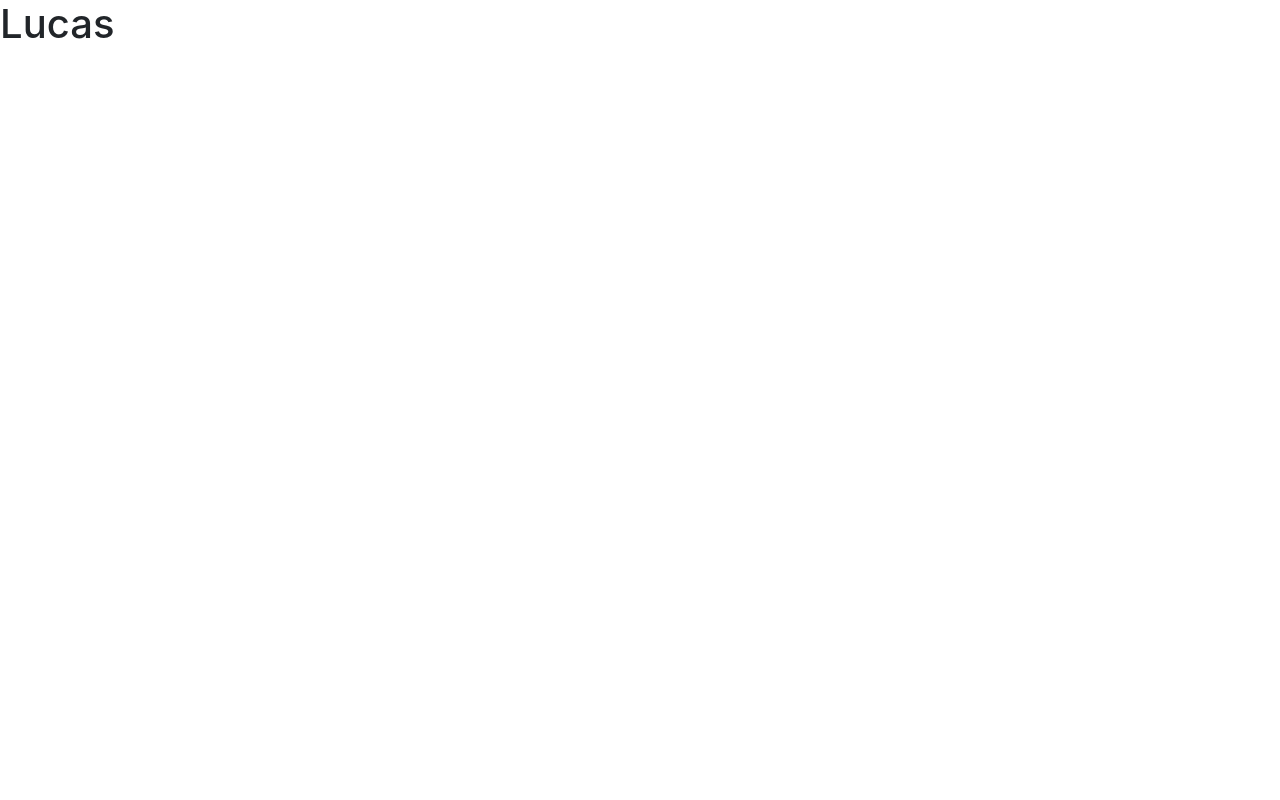
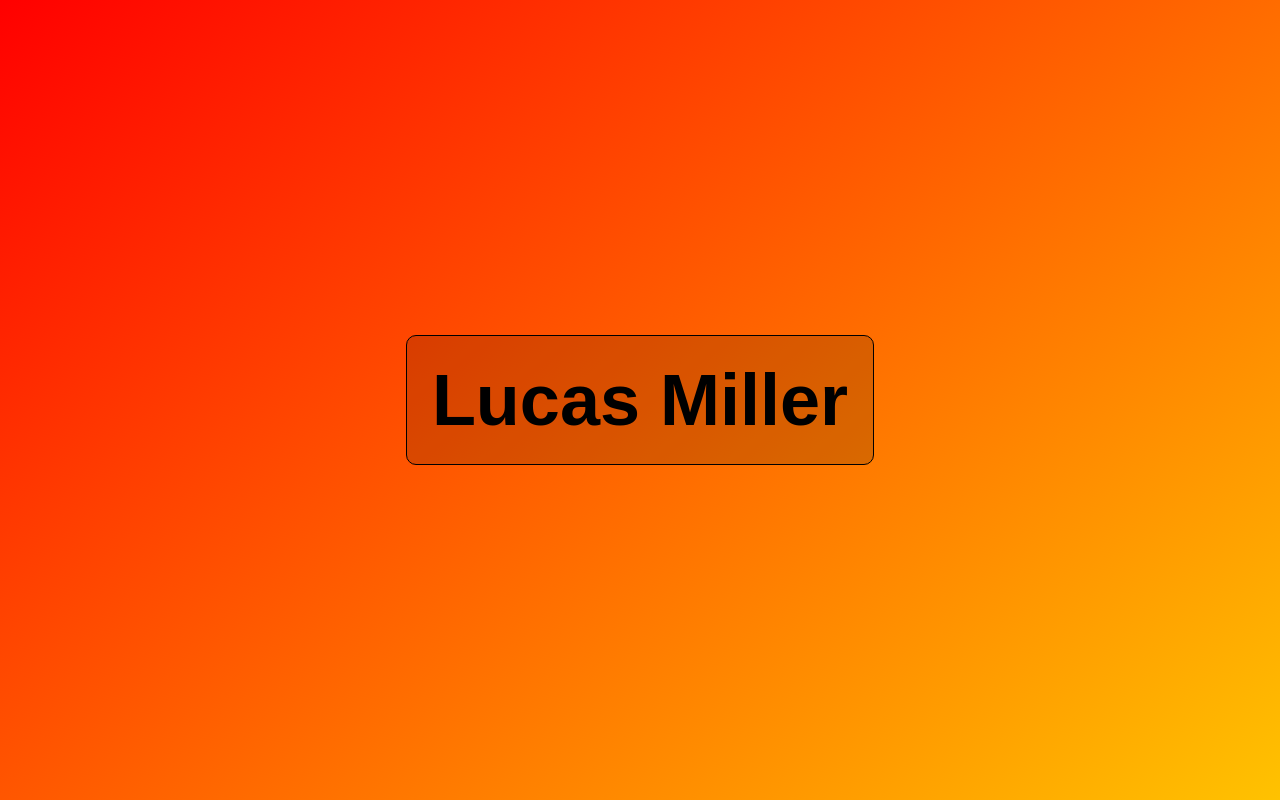
Before and after one commit to lhmiller/angular-website, an Angular app: page / in a window 1280 px wide. Built offline with nearby package versions, Linux system fonts and the light colour scheme.

Commit message:
start styling homepage

```diff
--- a/src/app/lucas/lucas.component.html
+++ b/src/app/lucas/lucas.component.html
@@ -1,7 +1,10 @@
-<h1>
-  <span>L</span>
-  <span>u</span>
-  <span>c</span>
-  <span>a</span>
-  <span>s</span>
-</h1>
+<div class="lucas">
+  <div class="lucas__letters">
+    <span
+      *ngFor="let letter of mapLettersToHTML(); let i = index"
+      [innerHTML]="letter"
+      [ngClass]="isTriggeredClass(i)"
+      class="lucas__letter">
+    </span>
+  </div>
+</div>
--- a/src/app/lucas/lucas.component.scss
+++ b/src/app/lucas/lucas.component.scss
@@ -1,5 +1,42 @@
 @import 'src/scss/mixins';
+
+$backgroundColor: rgb(255,0,0);
+$backgroundGradient: linear-gradient(142deg, rgba(255,0,0,1) 0%, rgba(255,194,0,1) 100%);
+$textBackgroundColor: rgba(0,0,0,0.15);
+$textColor: rgba(0,0,0,1);
 
 .lucas {
   @include componentBase;
+  align-items: center;
+  background: $backgroundColor;
+  background: $backgroundGradient;
+  display: flex;
+  justify-content: center;
+
+  &__letters {
+    background: $textBackgroundColor;
+    border: 1px solid black;
+    border-radius: 10px;
+    padding: 10px 25px;
+  }
+
+  &__letter {
+    color: $textColor;
+    font-family: sans-serif;
+    font-size: 4.5rem;
+    font-weight: bold;
+  }
+
+  &__notTriggered {
+    opacity: 0;
+  }
+
+  &__triggered {
+    animation: fadeIn 1s ease;
+  }
 }
+
+@keyframes fadeIn {
+  0% { opacity: 0; }
+  100% { opacity: 1 }
+}
--- a/src/app/lucas/lucas.component.ts
+++ b/src/app/lucas/lucas.component.ts
@@ -1,11 +1,32 @@
-import { Component, OnInit } from '@angular/core';
+import { Component, OnDestroy, OnInit } from '@angular/core';
 
 @Component({
   selector: 'app-lucas',
   templateUrl: './lucas.component.html',
   styleUrls: ['./lucas.component.scss']
 })
-export class LucasComponent implements OnInit {
+export class LucasComponent implements OnInit, OnDestroy {
+  letters = 'Lucas Miller'.split('');
+  count = 0;
+  private timeouts: number[] = [];
+
   ngOnInit() {
+    for (let i = 0; i < this.letters.length; i++) {
+      const timeout = setTimeout(() => {
+        this.count++;
+      }, i * 200) as unknown as number;
+      this.timeouts.push(timeout);
+    }
   }
+
+  ngOnDestroy() {
+    for (const timeout of this.timeouts) {
+      clearTimeout(timeout);
+    }
+  }
+
+  mapLettersToHTML = () => this.letters.map((letter: string) => letter === ' ' ? '&nbsp;' : letter);
+
+  isTriggeredClass = (i: number) =>
+    i <= this.count ? 'lucas__triggered' : 'lucas__notTriggered'
 }
```
